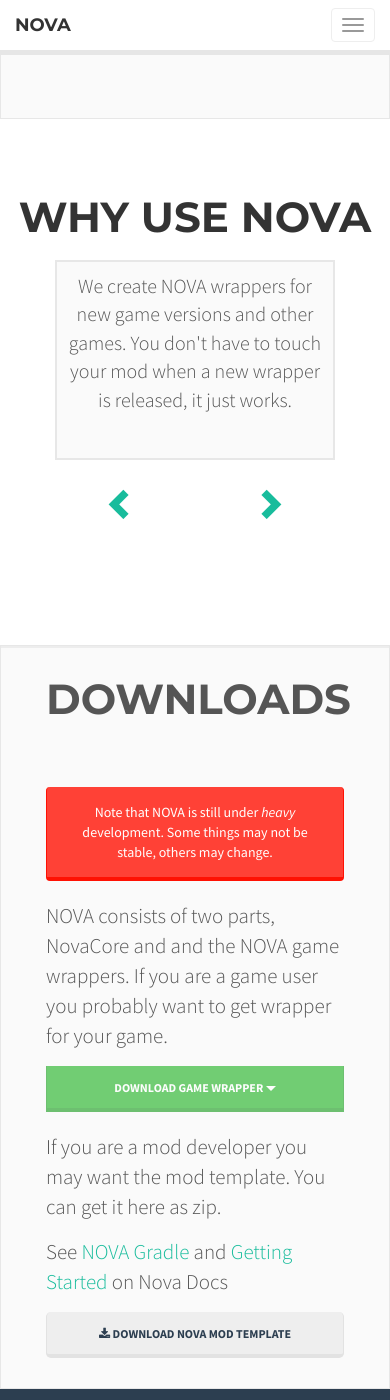
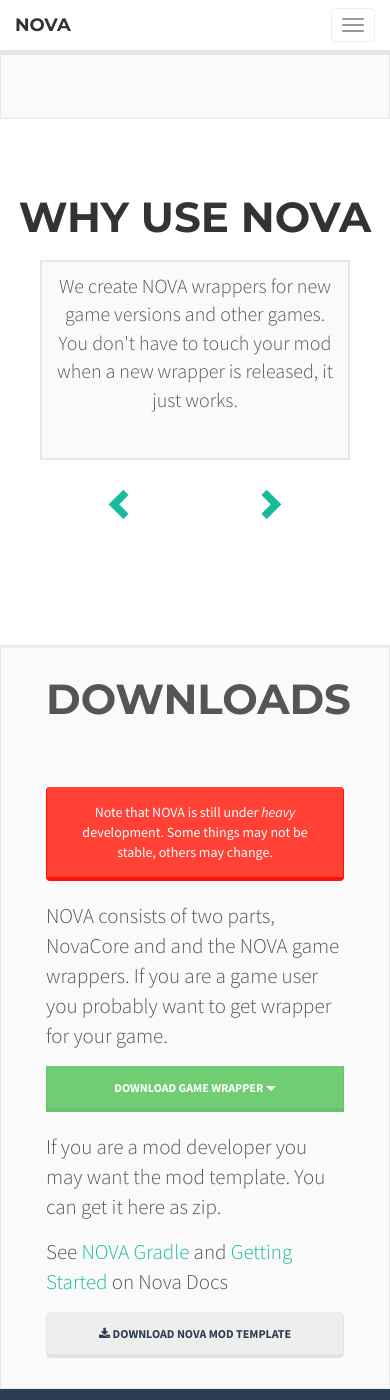
Before and after one commit to NOVA-Team/nova-team.github.io, a Jekyll site: the page built from index.html, in a window 390 px wide and 1400 px high, scrolled down 493 px. Built offline with Jekyll 4.4.1, drawn with Linux system fonts in a browser that asks for light colours; nearby versions of some CDN libraries; library files that are not in the unit come from our copies; Markdown is read by kramdown in place of the engine named in the settings.

Commit message:
Make the 'Why use NOVA' slider nicer on mobile

```diff
--- a/_sass/nova.scss
+++ b/_sass/nova.scss
@@ -65,6 +65,13 @@ Author: Shadowfacts
 	}
 }
 
+@media (max-width: 767px) {
+	.nova-slider {
+		margin-left: -15px;
+		margin-right: -15px;
+	}
+}
+
 @media (max-width: 350px) {
   .slick-slide {
     height: 275px !important;
```
